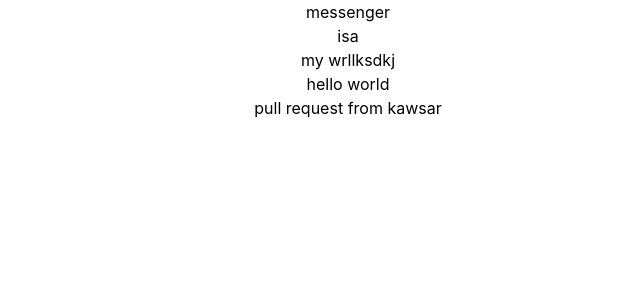
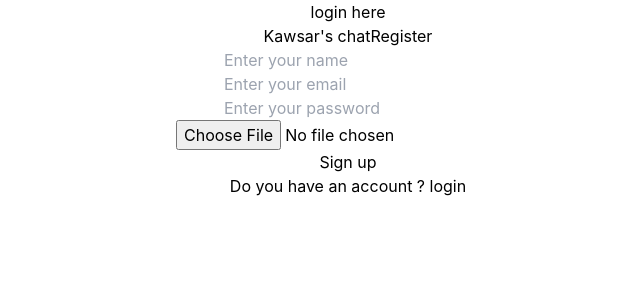
Before and after one commit to ABU-ISA-BISWAS/Messenger, a React (Create React App) app: page /login in a window 1280 px wide. Shown: the top 300 px of the page, without its empty margins (292-932 px from the left). Built offline with nearby package versions, Linux system fonts and the light colour scheme.

Commit message:
some changes

```diff
--- a/src/App.js
+++ b/src/App.js
@@ -1,15 +1,15 @@
 import logo from './logo.svg';
 import './App.css';
 import Login from './Pages/Login';
+import {  Link, Route, Routes } from 'react-router-dom';
 
 function App() {
   return (
-    <div className="App">
-     <p>messenger</p>
-     <p>isa</p>
-     <p>my wrllksdkj</p>
-     <p>hello world</p>
-    <span>pull request from kawsar</span>
+    <div className="App ">
+      <Link to="/login" >login here</Link>
+    <Routes>
+<Route path='login' element={<Login></Login>}></Route>
+    </Routes>
 
     </div>
   );
--- a/src/Pages/Login.js
+++ b/src/Pages/Login.js
@@ -2,15 +2,21 @@ import React from 'react';
 
 const Login = () => {
     return (
-        <div className="formContainer">
+       <div className=''>
+        <div className=' '>
+        <div className="formContainer ">
         <div className="formWrapper">
             <span className="logo" >Kawsar's chat</span>
             <span className="title" >Register</span>
             <form>
                 <input type="text" placeholder="Enter your name" />
+                <br/>
                 <input type="email" placeholder="Enter your email"/>
+                <br/>
                 <input type="password" placeholder="Enter your password"  />
+                <br/>
                 <input type="file" placeholder="Select file"  />
+                <br/>
                 <button>Sign up</button>
 
 
@@ -18,6 +24,8 @@ const Login = () => {
             <p>Do you have an account ? login</p>
         </div>
     </div>
+        </div>
+       </div>
     );
 };
 
```
